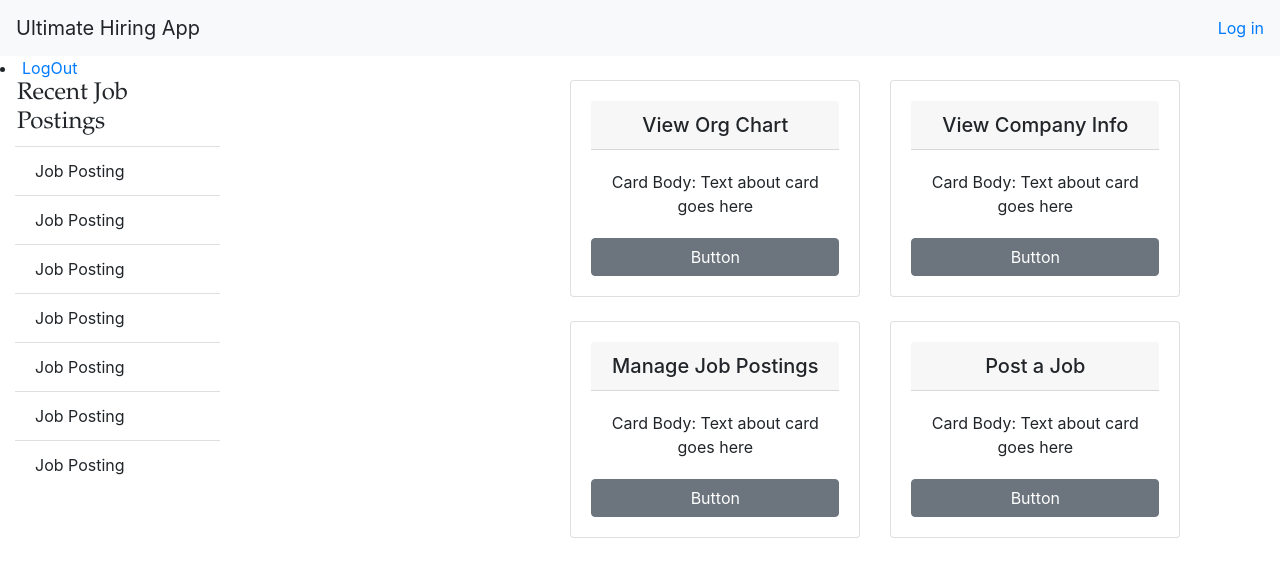
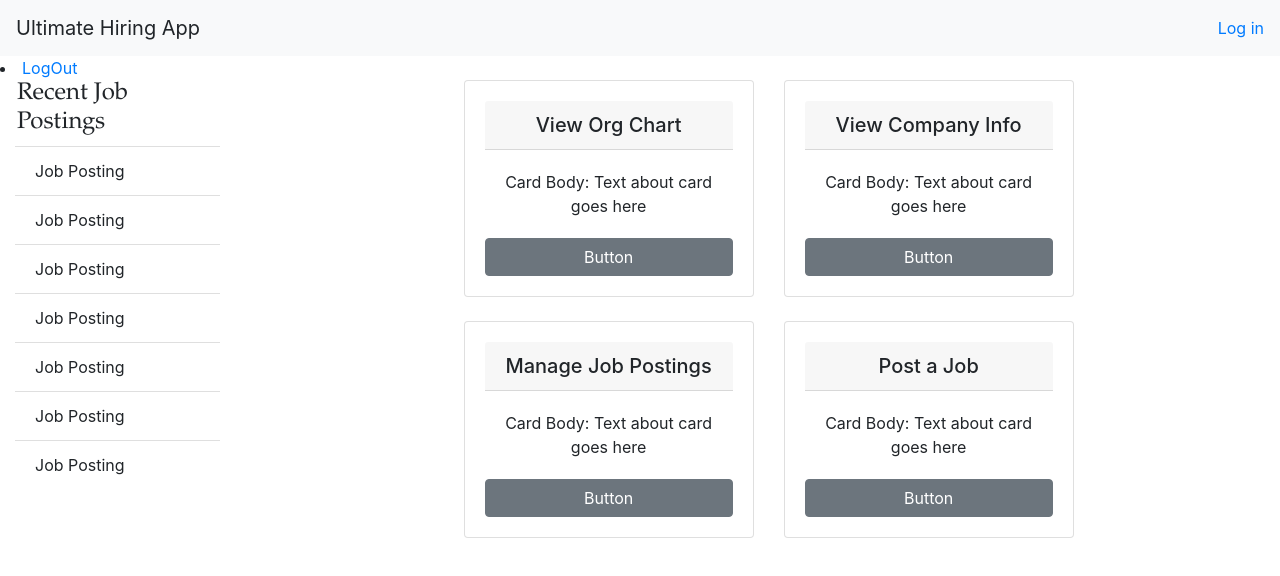
Before and after one commit to libowen203/320-team-4, a React (Create React App) app in the folder ultimate-hiring-app/: page /ManagerView in a window 1280 px wide. Shown: the top 576 px of the page. Built offline with nearby package versions, Linux system fonts and the light colour scheme.

Commit message:
Rename JobPostingCard to PostJobCard

```diff
--- a/ultimate-hiring-app/src/client/Components/ManagerDash.js
+++ b/ultimate-hiring-app/src/client/Components/ManagerDash.js
@@ -1,6 +1,6 @@
 import React, { Component } from 'react';
 import { Container, Row, Col } from 'reactstrap';
-import JobPostingCard from "./JobPostingCard";
+import PostJobCard from "./PostJobCard";
 import OrgChartCard from "./OrgChartCard";
 import CompInfoCard from "./CompInfoCard";
 import ManPostingsCard from "./ManPostingsCard";
@@ -14,15 +14,15 @@ class ManagerDash extends Component {
       <Container fluid>
         <Row>
           <Col xs="auto"><RecentPostings /></Col>
-          <Col sm="12" md={{size: 6, offset: 3}}>
+          <Col sm="12" md={{size: 6, offset: 2}}>
             <Row>
               <Col> <OrgChartCard /> </Col>
               <Col> <CompInfoCard /> </Col>
             </Row>
             <br></br>
             <Row>
-              <Col><ManPostingsCard /> </Col>
-              <Col> <JobPostingCard /> </Col>
+              <Col> <ManPostingsCard /> </Col>
+              <Col> <PostJobCard /> </Col>
             </Row>
           </Col>
         </Row>
--- a/ultimate-hiring-app/src/client/Components/JobPostingCard.js
+++ b/ultimate-hiring-app/src/client/Components/PostJobCard.js
@@ -3,7 +3,7 @@ import { Card, CardImg, CardHeader, CardText, CardBody,
   CardTitle, CardSubtitle, Button } from 'reactstrap';
   import JobPostingPopup from '../Components/JobPostingPopup';
 
-class JobPostingCard extends Component {
+class PostJobCard extends Component {
   constructor(props) {
     super(props);
     this.state = {
@@ -42,4 +42,4 @@ class JobPostingCard extends Component {
   }
 }
 
-export default JobPostingCard;
+export default PostJobCard;
```
